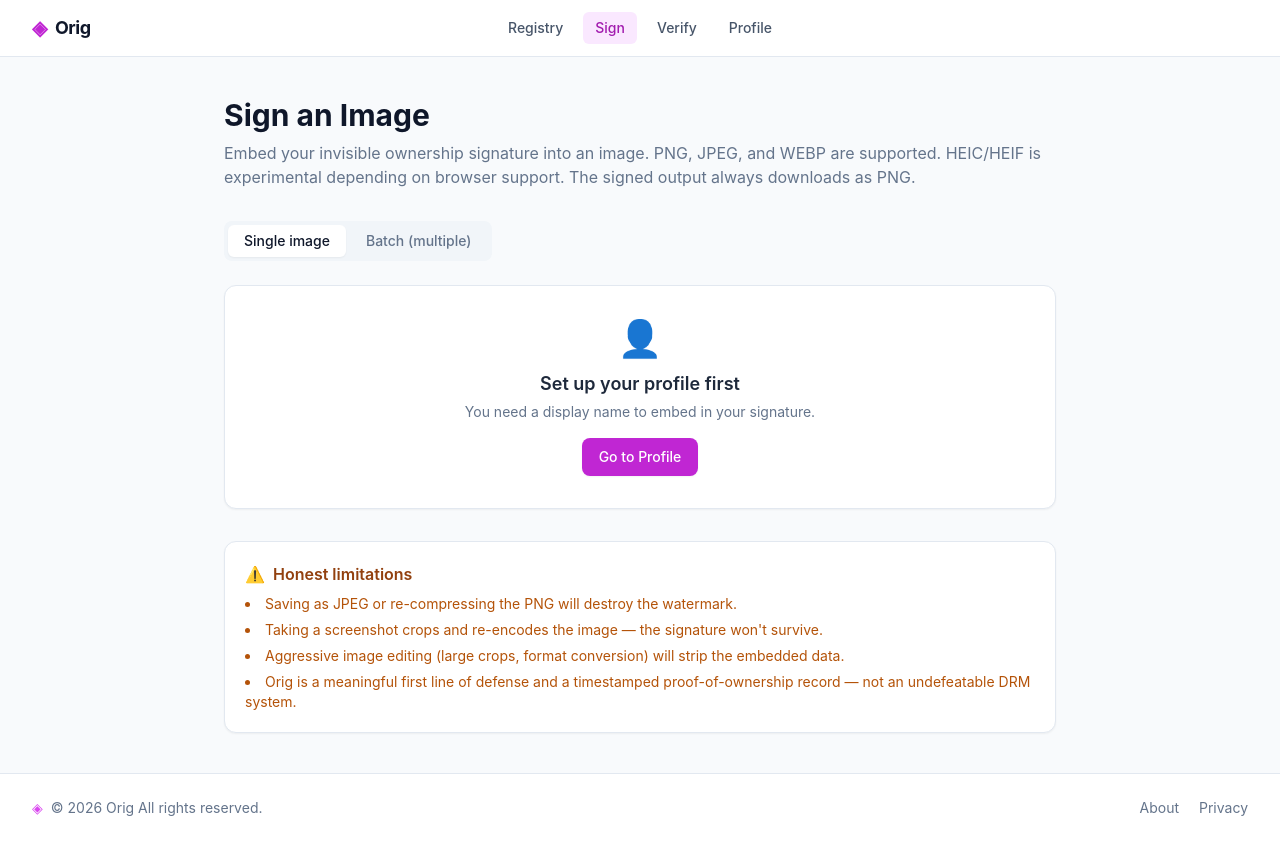
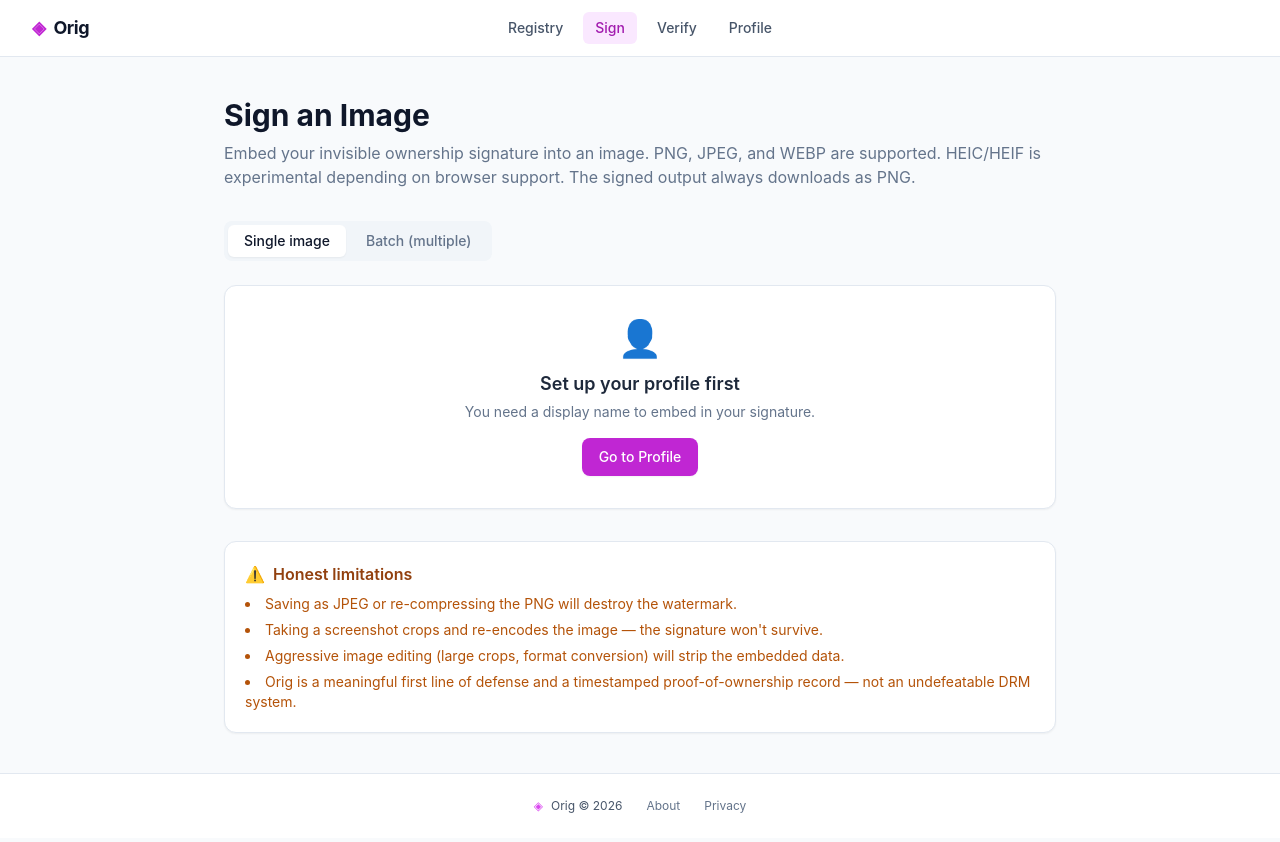
Before and after one commit to codebyemily/Orig, a Next.js app: page /sign in a window 1280 px wide. Built offline with nearby package versions, Linux system fonts and the light colour scheme.

Commit message:
Logo aligned to the left and footer stuff gather in the center

```diff
--- a/components/layout/Footer.tsx
+++ b/components/layout/Footer.tsx
@@ -3,22 +3,22 @@
 export default function Footer() {
   return (
     <footer className="mt-auto border-t border-slate-200 bg-white">
-      <div className="mx-auto w-full max-w-7xl px-4 py-6 sm:px-6 lg:px-8">
-        <div className="flex flex-col items-center gap-3 text-sm text-slate-500 md:flex-row md:items-center md:justify-between">
-          <div className="order-2 flex items-center gap-2 text-center text-xs md:order-1 md:text-sm">
+      <div className="w-full px-8 py-6">
+        <div className="flex justify-center items-center gap-6 text-xs text-slate-500">
+
+          <span className="flex items-center gap-2 text-slate-600">
             <span className="text-brand-500">◈</span>
-            <span>© 2026 Orig All rights reserved.</span>
-          </div>
+            Orig © 2026
+          </span>
 
-          <div className="order-1 flex items-center gap-5 md:order-2">
-            <Link href="/about" className="transition-colors hover:text-slate-900">
-              About
-            </Link>
+          <Link href="/about" className="hover:text-slate-900 transition-colors">
+            About
+          </Link>
 
-            <Link href="/privacy" className="transition-colors hover:text-slate-900">
-              Privacy
-            </Link>
-          </div>
+          <Link href="/privacy" className="hover:text-slate-900 transition-colors">
+            Privacy
+          </Link>
+
         </div>
       </div>
     </footer>
--- a/components/layout/Navbar.tsx
+++ b/components/layout/Navbar.tsx
@@ -43,8 +43,8 @@
 
   return (
     <header className="sticky top-0 z-50 border-b border-slate-200 bg-white/90 backdrop-blur">
-      {/* Mobile layout */}
-      <nav className="mx-auto flex w-full items-center justify-between px-3 py-3 sm:px-4 md:hidden">
+      {/* Mobile */}
+      <nav className="flex w-full items-center justify-between px-4 py-3 md:hidden">
         <Link
           href="/registry"
           className="flex items-center gap-2 text-base font-bold tracking-tight text-slate-900"
@@ -90,13 +90,13 @@
         </div>
       </nav>
 
-      {/* Desktop layout */}
-      <nav className="relative mx-auto hidden w-full max-w-7xl items-center justify-center px-4 py-3 sm:px-6 lg:px-8 md:flex">
+      {/* Desktop */}
+      <nav className="relative hidden w-full items-center justify-center px-8 py-3 md:flex">
         <Link
           href="/registry"
-          className="absolute left-4 flex items-center gap-2 text-lg font-bold tracking-tight text-slate-900 sm:left-6 lg:left-8"
+          className="absolute left-8 flex items-center gap-2 text-lg font-bold tracking-tight text-slate-900"
         >
-          <span className="text-xl text-brand-600">◈</span>
+          <span className="text-brand-600">◈</span>
           <span>Orig</span>
         </Link>
 
```
